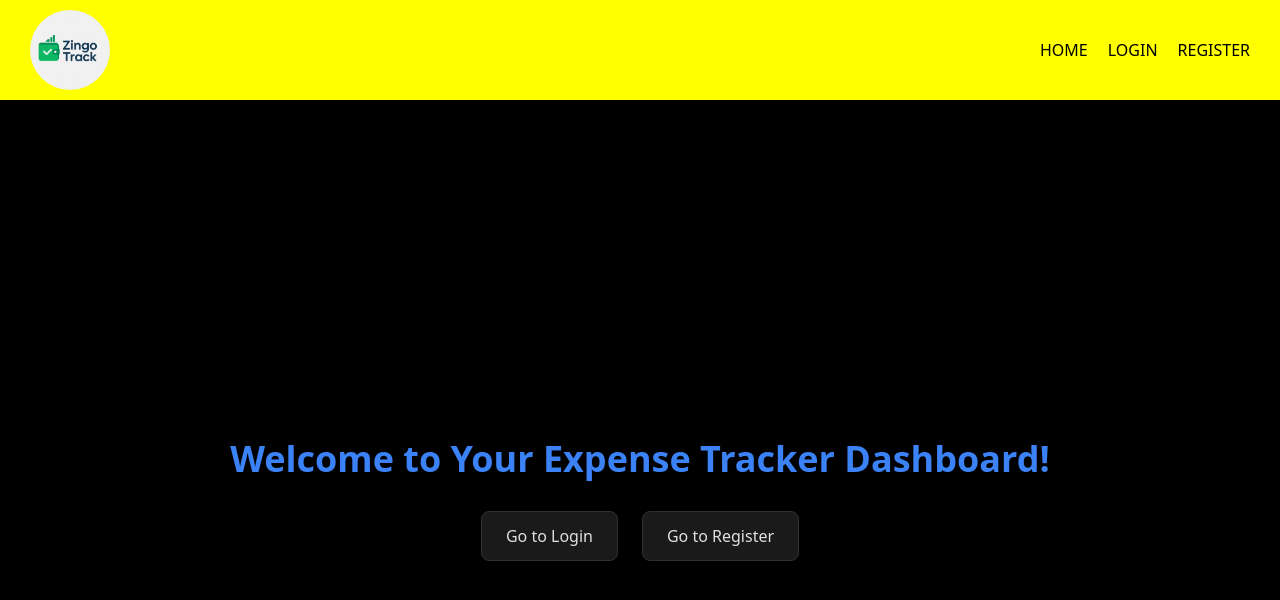
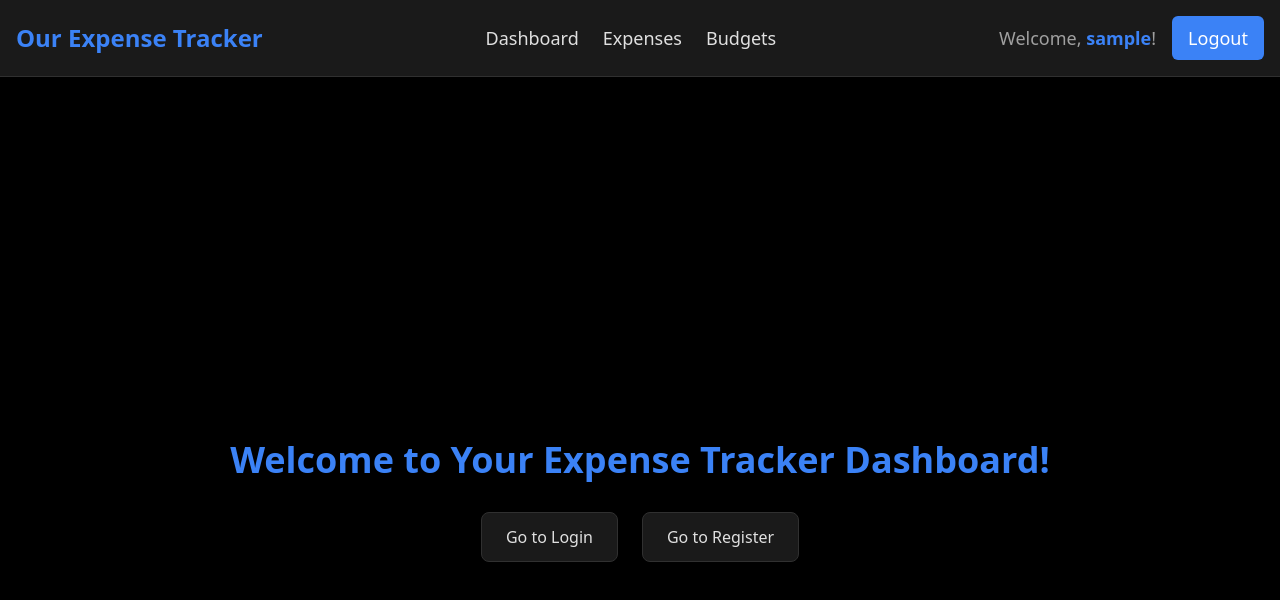
Before and after one commit to nakutakaa/Web9_grp1Expense-tracker-frontend, a React (Vite) app: page / in a window 1280 px wide. Shown: the top 600 px of the page. Built offline with nearby package versions, Linux system fonts and the light colour scheme; sample sign-in values are in the browser's storage.

Commit message:
feat: Implemented DashboardLayout with header, navigation, and logout functionality

```diff
--- a/src/App.jsx
+++ b/src/App.jsx
@@ -1,13 +1,13 @@
+// src/App.jsx
 /**
  * @file App.jsx
  * @description Our main application component, handling global dark mode, routing,
  * and protected routes for secure access.
  * @author Your Name <your.email@example.com>
- * @date June 24, 2025
+ * @date June 25, 2025
  */
 import React, { useEffect } from 'react';
-import { Routes, Route } from 'react-router-dom'; // No longer need 'Navigate' directly here
-import Navbar from './components/Layout/Navbar';
+import { Routes, Route } from 'react-router-dom';
 
 // Our page components
 import LoginPage from './pages/Auth/LoginPage';
@@ -15,8 +15,9 @@ import RegisterPage from './pages/Auth/RegisterPage';
 import DashboardPage from './pages/Dashboard/DashboardPage';
 import NotFoundPage from './pages/NotFoundPage';
 
-// Our custom components
+// Our custom components and layouts
 import ProtectedRoute from './components/ProtectedRoute'; // Importing our ProtectedRoute
+import DashboardLayout from './layouts/DashboardLayout'; // Importing our DashboardLayout
 
 function App() {
   // We ensure the 'dark' class is applied to the html element for our dark theme
@@ -30,9 +31,8 @@ function App() {
   return (
     // Our main routing structure for the application.
     // We define which components render for which URL paths.
-
-    <div className="App">
-      <Navbar/>
+    // We removed the <div className="App"> wrapper here as the DashboardLayout
+    // already provides the full page structure including min-h-screen.
     <Routes>
       {/* Public Routes: These routes are accessible to all users,
           even if they are not logged in. */}
@@ -41,20 +41,23 @@ function App() {
 
       {/* Protected Routes: All routes nested within this `Route` element
           will be guarded by our `ProtectedRoute` component.
-      This means a user must be authenticated to access any of these paths. */}
+          This means a user must be authenticated to access any of these paths.
+          The `DashboardLayout` now wraps these protected routes, providing
+          a consistent header, navigation, and logout functionality. */}
       <Route element={<ProtectedRoute />}>
-          {/* Our main dashboard page - now protected.
-        Users will be redirected to login if not authenticated. */}
+        <Route element={<DashboardLayout />}> {/* Nested DashboardLayout */}
+          {/* Our main dashboard page - now protected and within the common layout */}
           <Route path="/" element={<DashboardPage />} />
-          {/* We will add more protected routes here later, such as
-        /expenses, /expenses/add, /expenses/edit/:id, /budgets, etc. */}
+          {/* Future: We'll add more protected routes here later (e.g., /expenses, /budgets) */}
+          <Route path="/expenses" element={<div>Expenses List Page (Coming Soon)</div>} />
+          <Route path="/budgets" element={<div>Budgets Page (Coming Soon)</div>} />
+        </Route>
       </Route>
 
       {/* Catch-all Route: This route acts as a fallback.
           If no other route matches the URL, our NotFoundPage will be displayed. */}
       <Route path="*" element={<NotFoundPage />} />
     </Routes>
-    </div>
   );
 }
 
--- /dev/null
+++ b/src/layouts/DashboardLayout.jsx
@@ -0,0 +1,88 @@
+// src/layouts/DashboardLayout.jsx
+
+import React from 'react';
+import { Outlet, Link } from 'react-router-dom'; // Outlet renders child routes, Link for navigation
+import { useAuth } from '../context/AuthContext'; // Our custom authentication hook
+
+/**
+ * DashboardLayout Component
+ * This component provides a consistent layout for all protected routes in our application.
+ */
+const DashboardLayout = () => {
+  // We use our authentication context to access the logout function and user information.
+  const { user, logout } = useAuth();
+
+  return (
+    <div className="min-h-screen bg-primary text-text-primary flex flex-col">
+      {/* Our application header */}
+      <header className="bg-secondary p-4 shadow-md border-b border-border-color">
+        <nav className="container mx-auto flex justify-between items-center">
+          {/* Our application logo/title */}
+          <Link to="/" className="text-2xl font-bold text-accent hover:text-accent-light transition-colors">
+            Our Expense Tracker
+          </Link>
+
+          {/* Our main navigation links */}
+          <ul className="flex space-x-6">
+            <li>
+              <Link
+                to="/"
+                className="text-text-primary hover:text-accent transition-colors text-lg font-medium"
+              >
+                Dashboard
+              </Link>
+            </li>
+            <li>
+              {/* Placeholder for Expenses link */}
+              <Link
+                to="/expenses" // We'll create this route later
+                className="text-text-primary hover:text-accent transition-colors text-lg font-medium"
+              >
+                Expenses
+              </Link>
+            </li>
+            <li>
+              {/* Placeholder for Budgets link */}
+              <Link
+                to="/budgets" // We'll create this route later
+                className="text-text-primary hover:text-accent transition-colors text-lg font-medium"
+              >
+                Budgets
+              </Link>
+            </li>
+          </ul>
+
+          {/* User info and Logout button */}
+          <div className="flex items-center space-x-4">
+            {user && (
+              <span className="text-text-secondary text-lg">
+                Welcome, <span className="font-semibold text-accent">{user.username || 'User'}</span>!
+              </span>
+            )}
+            <button
+              onClick={logout} // Our logout function from AuthContext
+              className="px-4 py-2 bg-accent text-white rounded-md hover:bg-accent-light transition-colors text-lg font-medium"
+            >
+              Logout
+            </button>
+          </div>
+        </nav>
+      </header>
+
+      {/* Our main content area.
+          <Outlet /> will render the specific route component (e.g., DashboardPage) */}
+      <main className="flex-grow container mx-auto p-6">
+        <Outlet />
+      </main>
+
+      {/* Our application footer (optional, for future use) */}
+      {/*
+      <footer className="bg-secondary p-4 text-center text-text-secondary border-t border-border-color">
+        <p>&copy; {new Date().getFullYear()} Our Expense Tracker. All rights reserved.</p>
+      </footer>
+      */}
+    </div>
+  );
+};
+
+export default DashboardLayout;
```
Lines whose indentation alone changed are shown as unchanged.
